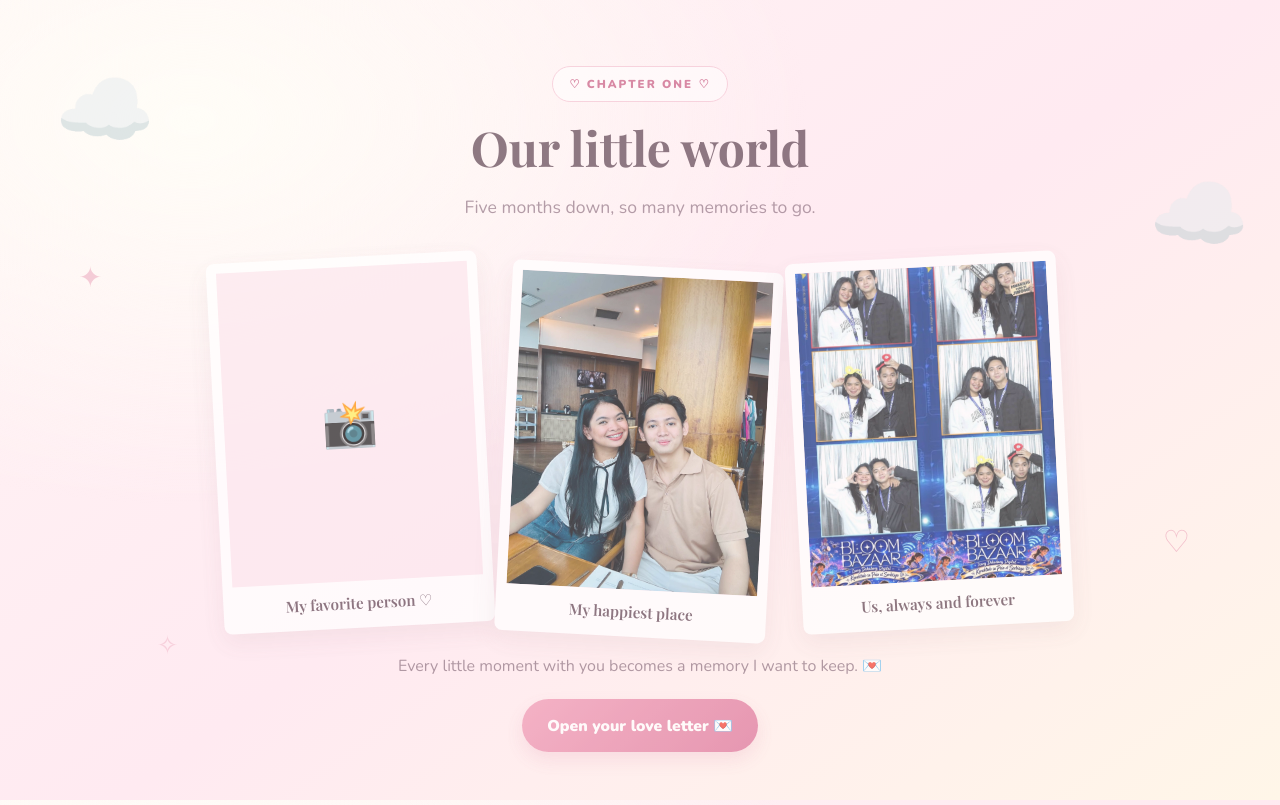
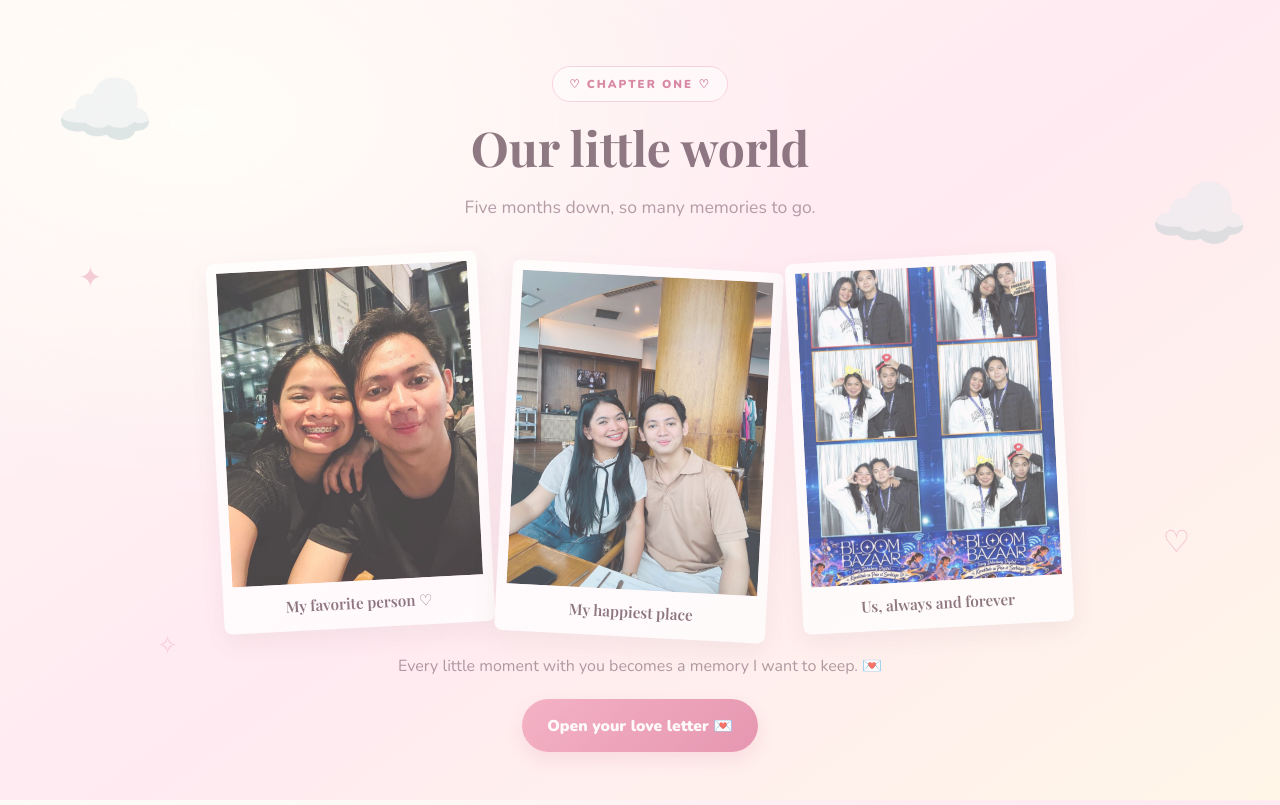
Before and after one commit to Gab2411/5thmonthsary, a plain HTML site: page index.html in a window 1280 px wide. Both pictures are taken after a click on the button "Click Chuchay to start the adventure". Drawn offline with nearby package versions, Linux system fonts and the light colour scheme; files whose address does not match are found by name.

Commit message:
Update image source path in index.html

```diff
--- a/index.html
+++ b/index.html
@@ -75,7 +75,7 @@
       <div class="photo-grid">
         <article class="photo-card photo-tilt-left">
           <div class="photo-frame">
-            <img src="assets/pic1 (1).jpg" alt="Our first memory">
+            <img src="pic1 (1).jpg" alt="Our first memory">
             <span class="photo-fallback">📸</span>
           </div>
           <p>My favorite person ♡</p>
```
